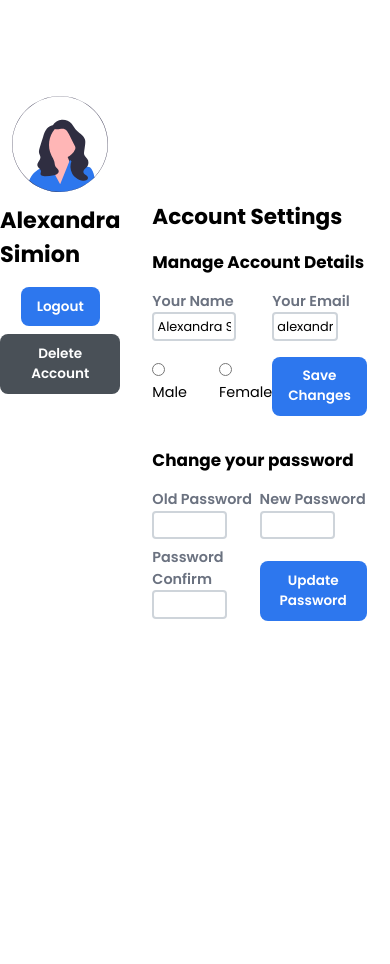
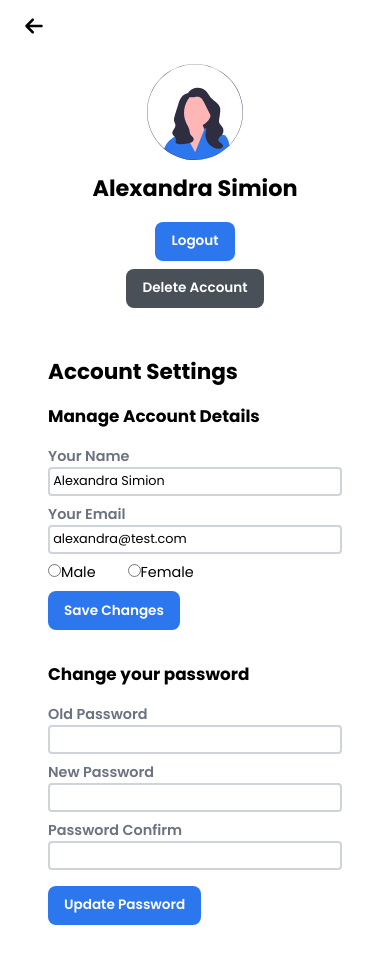
Before and after one commit to aly2705/Trekit, a React (Create React App) app: page /account in a window 390 px wide. Shown: the top 964 px of the page. Before the commit the page ends 844 px from the top, so only its background shows below. Built offline with nearby package versions, Linux system fonts and the light colour scheme.

Commit message:
finished with frontend design

```diff
--- a/src/components/AccSettings/AccSettings.module.css
+++ b/src/components/AccSettings/AccSettings.module.css
@@ -1,5 +1,5 @@
 .settings {
-  padding: 4rem;
+  padding: 0 4rem;
 }
 
 .settings form {
@@ -47,3 +47,29 @@
   justify-content: flex-start;
   gap: 4rem;
 }
+
+@media only screen and (max-width: 58.125em) {
+  .settings {
+    padding: 10rem;
+  }
+
+  .settings form {
+    column-gap: 6rem;
+  }
+
+  .settings__group input {
+    width: 100%;
+  }
+}
+
+@media only screen and (max-width: 37.5em) {
+  .settings {
+    padding: 6rem;
+  }
+}
+
+@media only screen and (max-width: 31.25em) {
+  .settings form {
+    grid-template-columns: 1fr;
+  }
+}
--- a/src/components/Trips/TripOverview.js
+++ b/src/components/Trips/TripOverview.js
@@ -11,6 +11,15 @@ const TripOverview = ({ trip, onClose, onOpenEditForm }) => {
       {trip && (
         <div className={classes.overview}>
           <div className={classes.overview__btns}>
+            <button
+              type="button"
+              className={classes.overview__delete}
+              onClick={onClose}
+            >
+              <svg>
+                <use href={`${icons}#icon-bin`}></use>
+              </svg>
+            </button>
             <button
               type="button"
               className={classes.overview__edit}
--- a/src/components/Trips/TripOverview.module.css
+++ b/src/components/Trips/TripOverview.module.css
@@ -28,11 +28,17 @@
 }
 
 .overview__close,
-.overview__edit {
+.overview__edit,
+.overview__delete {
   background-color: transparent;
   border: none;
   outline: none;
   cursor: pointer;
+}
+
+.overview__delete svg {
+  width: 3.3rem;
+  height: 2.2rem;
 }
 
 .overview__close svg {
--- a/src/pages/AccPage.js
+++ b/src/pages/AccPage.js
@@ -2,10 +2,17 @@ import AccSettings from "../components/AccSettings/AccSettings";
 import classes from "./AccPage.module.css";
 import Profile from "../components/User/Profile";
 import Button from "../components/UI/Button";
+import icons from "../assets/icons.svg";
+import { NavLink } from "react-router-dom";
 
 const AccPage = () => {
   return (
     <section className={classes.account}>
+      <NavLink to="/map" className={classes.account__back}>
+        <svg>
+          <use href={`${icons}#icon-arrow-left`}></use>
+        </svg>
+      </NavLink>
       <div className={classes.account__profile}>
         <Profile />
         <div className={classes.account__buttons}>
--- a/src/pages/AccPage.module.css
+++ b/src/pages/AccPage.module.css
@@ -3,7 +3,8 @@
   height: 100vh;
   display: grid;
   grid-template-columns: 1fr 2fr;
-  align-items: center;
+  align-items: start;
+  padding-top: 12rem;
 }
 
 .account figcaption {
@@ -17,7 +18,7 @@
 
 .account__profile {
   align-self: start;
-  margin-top: 12rem;
+  /* margin-top: 12rem; */
 }
 
 .account__buttons {
@@ -33,3 +34,23 @@
 .account__btn-secondary:hover {
   background-color: var(--color-black);
 }
+.account__back {
+  position: absolute;
+  top: 2rem;
+  left: 3rem;
+  background-color: transparent;
+  border: none;
+  outline: none;
+  cursor: pointer;
+}
+.account__back svg {
+  width: 2.5rem;
+  height: 2.5rem;
+}
+
+@media only screen and (max-width: 58.125em) {
+  .account {
+    padding-top: 8rem;
+    grid-template-columns: 1fr;
+  }
+}
```
Also changed, not shown: src/assets/icons.svg.
